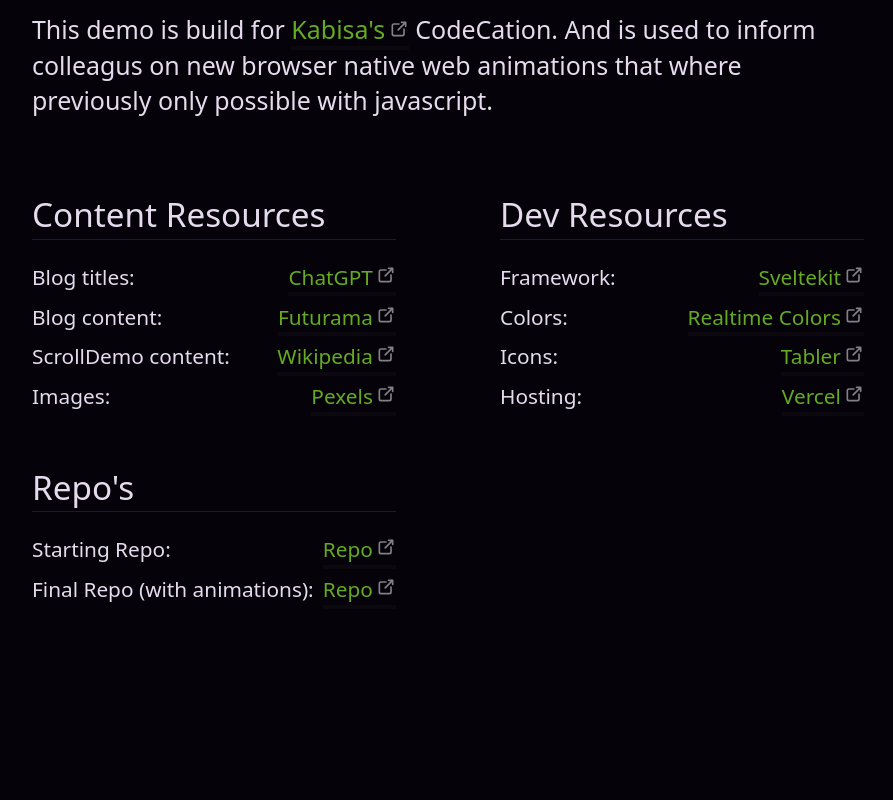
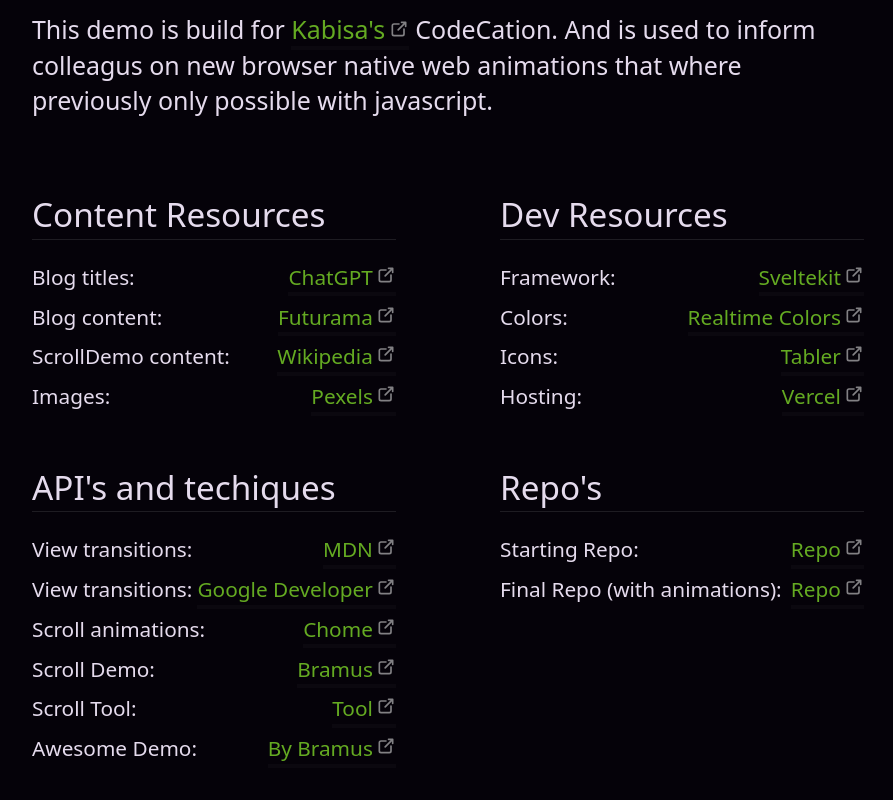
Before and after one commit to StefGeraets/CodeCation, a SvelteKit app: page /about in a window 1280 px wide. Shown: the part 260-1060 px from the top of the page, without its empty margins (192-1085 px from the left). Before the commit the page ends 949 px from the top, so only its background shows below. Built offline with nearby package versions, Linux system fonts and the light colour scheme.

Commit message:
Add handy links in about and make ready for vercel deployment

```diff
--- a/package.json
+++ b/package.json
@@ -29,5 +29,8 @@
 		"typescript": "^5.0.0",
 		"vite": "^4.4.2"
 	},
-	"type": "module"
+	"type": "module",
+	"dependencies": {
+		"@sveltejs/adapter-vercel": "^3.0.3"
+	}
 }
--- a/src/routes/about/+page.svelte
+++ b/src/routes/about/+page.svelte
@@ -16,10 +16,14 @@
         <li>Images: <a target="_blank" href="https://www.pexels.com/" rel="external">Pexels</a></li>
       </ul>
 
-      <h3>Repo's</h3>
+      <h3>API's and techiques</h3>
       <ul>
-        <li>Starting Repo: <a target="_blank" href="https://github.com" rel="external">Repo</a></li>
-        <li>Final Repo (with animations): <a target="_blank" href="https://github.com" rel="external">Repo</a></li>
+        <li>View transitions: <a target="_blank" href="https://developer.mozilla.org/en-US/docs/Web/API/View_Transitions_API" rel="external">MDN</a></li>
+        <li>View transitions: <a target="_blank" href="https://developer.chrome.com/docs/web-platform/view-transitions/" rel="external">Google Developer</a></li>
+        <li>Scroll animations: <a target="_blank" href="https://developer.chrome.com/articles/scroll-driven-animations/" rel="external">Chome</a></li>
+        <li>Scroll Demo: <a target="_blank" href="https://scroll-driven-animations.style/" rel="external">Bramus</a></li>
+        <li>Scroll Tool: <a target="_blank" href="https://scroll-driven-animations.style/tools/view-timeline/ranges/#range-start-name=cover&range-start-percentage=0&range-end-name=cover&range-end-percentage=100&view-timeline-axis=block&view-timeline-inset=0&subject-size=smaller&subject-animation=reveal&interactivity=clicktodrag&show-areas=yes&show-fromto=yes&show-labels=yes" rel="external">Tool</a></li>
+        <li>Awesome Demo: <a target="_blank" href="https://live-transitions-sda.netlify.app/" rel="external">By Bramus</a></li>
       </ul>
     </div>
     <div>
@@ -29,6 +33,12 @@
         <li>Colors: <a target="_blank" href="https://www.realtimecolors.com/" rel="external">Realtime Colors</a></li>
         <li>Icons: <a target="_blank" href="https://tabler-icons.io/" rel="external">Tabler</a></li>
         <li>Hosting: <a target="_blank" href="https://vercel.com/" rel="external">Vercel</a></li>
+      </ul>
+
+      <h3>Repo's</h3>
+      <ul>
+        <li>Starting Repo: <a target="_blank" href="https://github.com" rel="external">Repo</a></li>
+        <li>Final Repo (with animations): <a target="_blank" href="https://github.com" rel="external">Repo</a></li>
       </ul>
     </div>
   </section>
--- a/svelte.config.js
+++ b/svelte.config.js
@@ -1,4 +1,4 @@
-import adapter from '@sveltejs/adapter-auto';
+import adapter from '@sveltejs/adapter-vercel';
 import { vitePreprocess } from '@sveltejs/kit/vite';
 import { mdsvex } from 'mdsvex';
 
```
Also changed, not shown: 1 other file (tests, documents, lock files or other folders).
